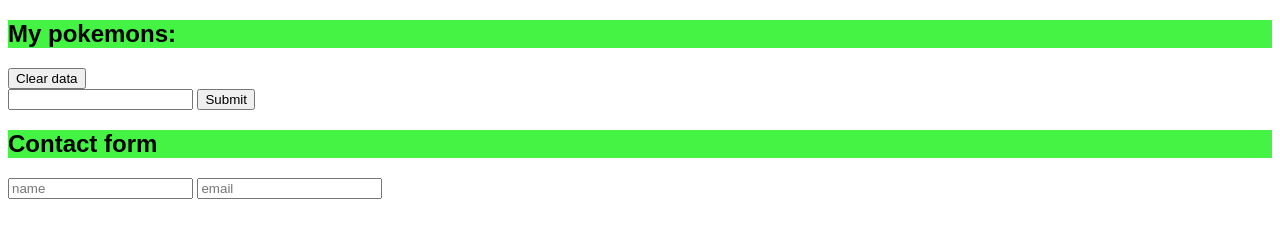
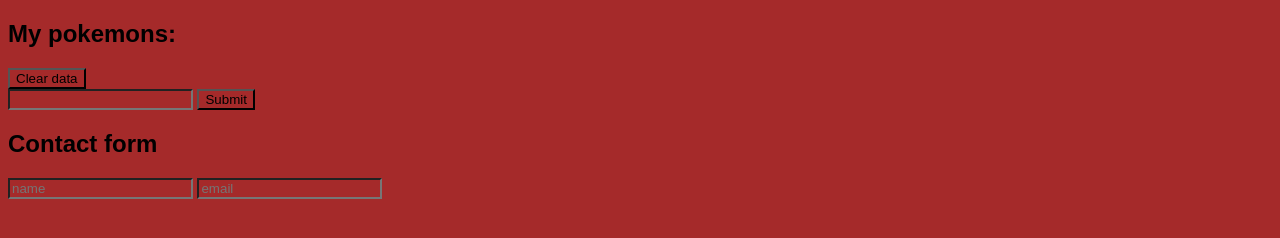
Before and after one commit to jenspalmqvist/code-along-sti, a plain HTML site: page index.html in a window 1280 px wide. Drawn offline with Linux system fonts and the light colour scheme.

Commit message:
small fixes

```diff
--- a/index.html
+++ b/index.html
@@ -1,8 +1,8 @@
 <!DOCTYPE html>
 <html>
   <head>
-    <!-- <link rel="stylesheet" href="style.css" /> -->
-    <link rel="stylesheet" href="style2.css" />
+    <link rel="stylesheet" href="style.css" />
+    <!-- <link rel="stylesheet" href="style2.css" /> -->
   </head>
   <body>
     <h2>My pokemons:</h2>
```
Also changed, not shown: style.css (+6 -3 lines).
